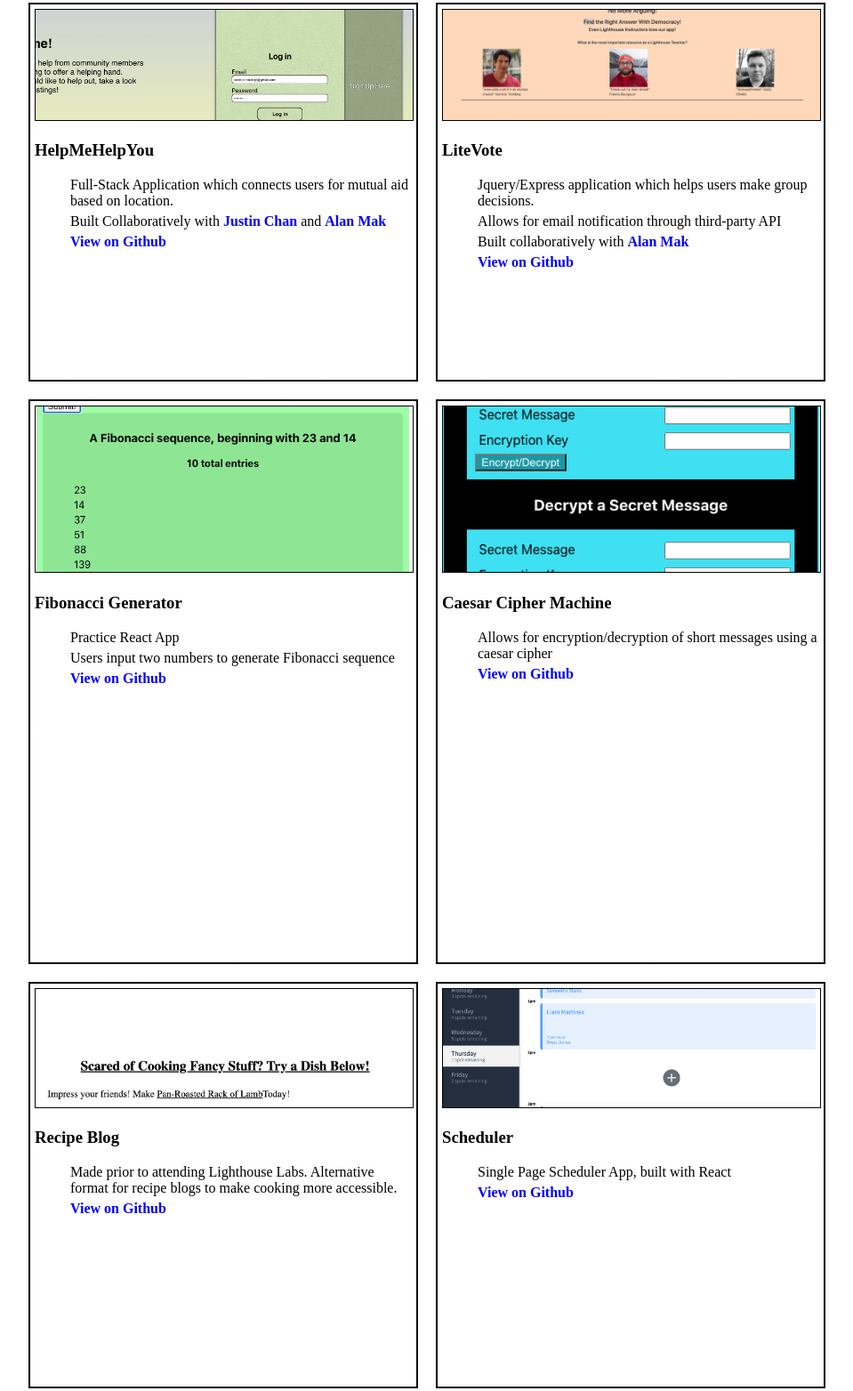
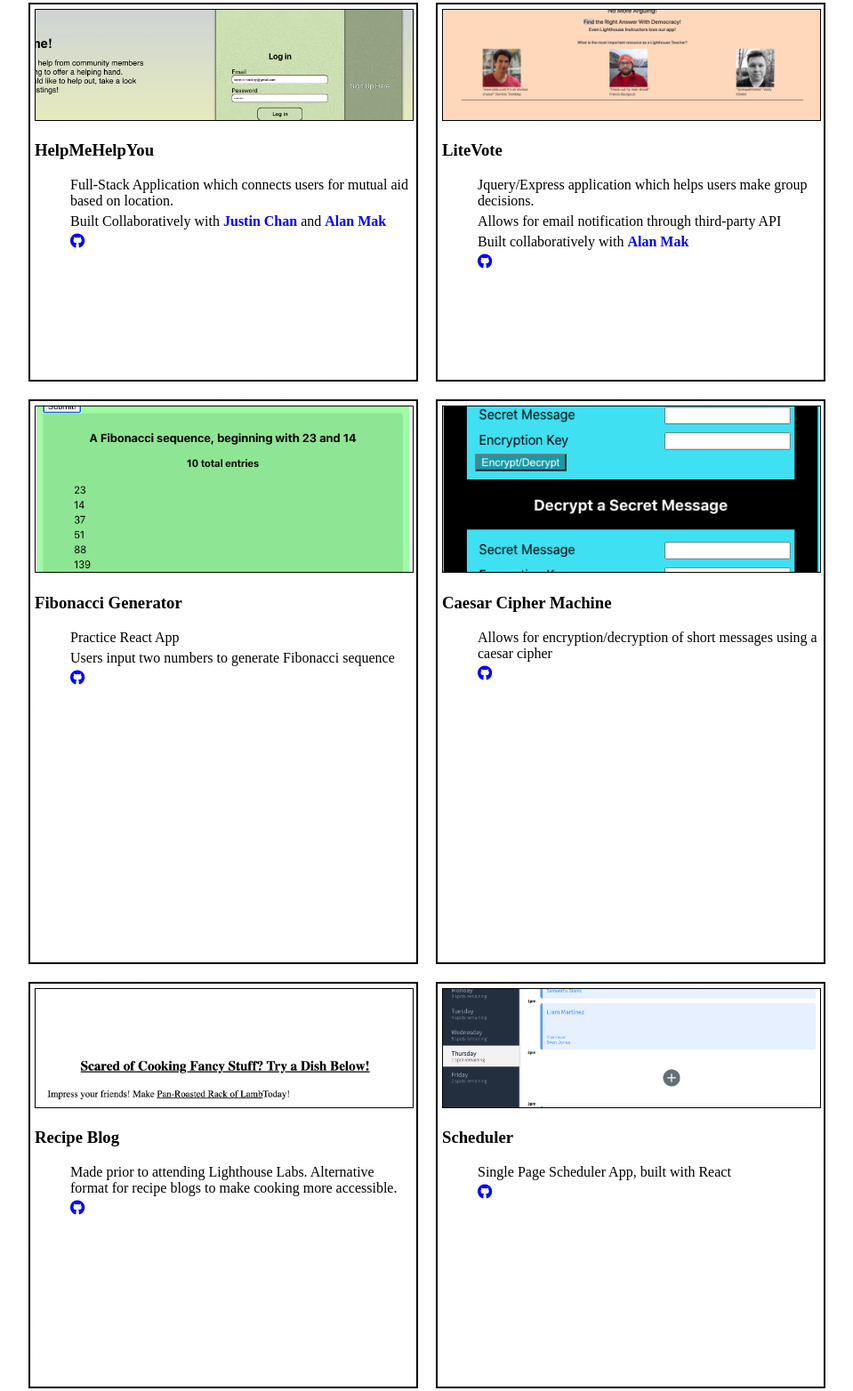
Before and after one commit to CD-Mackay/portfolio, a website: page index.html in a window 1280 px wide. Shown: the part 1227-2791 px from the top of the page at 89% size, without its empty margins (160-1119 px from the left). Drawn offline with Linux system fonts and the light colour scheme; files whose address does not match are found by name.

Commit message:
style icons

```diff
--- a/index.html
+++ b/index.html
@@ -81,7 +81,7 @@
           <ul>
             <li>Full-Stack Application which connects users for mutual aid based on location.</li>
             <li>Built Collaboratively with <a href="https://github.com/justinkwanchan" target="blank">Justin Chan</a> and <a href="https://github.com/alan-mak" target="blank">Alan Mak</a></li>
-            <li><a href="https://github.com/alan-mak/HelpMeHelpYou">View on Github</a></li>
+            <li><a href="https://github.com/alan-mak/HelpMeHelpYou"><i class="dark-icon fab fa-github"></i></a></li>
           </ul>
         </div>
         <div class="project-square">
@@ -91,7 +91,7 @@
             <li>Jquery/Express application which helps users make group decisions.</li>
             <li>Allows for email notification through third-party API</li>
             <li>Built collaboratively with <a href="https://github.com/alan-mak" target="blank">Alan Mak</a></li>
-            <li><a href="https://github.com/alan-mak/LiteVote" target="blank">View on Github</a></li>
+            <li><a href="https://github.com/alan-mak/LiteVote" target="blank"><i class="dark-icon fab fa-github"></i></a></li>
           </ul>
         </div>
         <div class="project-square">
@@ -100,7 +100,7 @@
           <ul>
             <li>Practice React App</li>
             <li>Users input two numbers to generate Fibonacci sequence</li>
-            <li><a href="https://github.com/CD-Mackay/fibonacci-generator" target="blank">View on Github</a></li>
+            <li><a href="https://github.com/CD-Mackay/fibonacci-generator" target="blank"><i class="dark-icon fab fa-github"></i></a></li>
           </ul>
         </div>
         <div class="project-square">
@@ -108,7 +108,7 @@
           <h3>Caesar Cipher Machine</h3>
           <ul>
             <li>Allows for encryption/decryption of short messages using a caesar cipher</li>
-            <li><a href="https://github.com/CD-Mackay/caesar-messaging" target="blank">View on Github</a></li>
+            <li><a href="https://github.com/CD-Mackay/caesar-messaging" target="blank"><i class="dark-icon fab fa-github"></i></a></li>
           </ul>
         </div>
         <div class="project-square">
@@ -116,7 +116,7 @@
           <h3>Recipe Blog</h3>
           <ul>
           <li>Made prior to attending Lighthouse Labs. Alternative format for recipe blogs to make cooking more accessible.</li>
-          <li><a href="https://github.com/CD-Mackay/Alternative-Recipe-Format" target="blank">View on Github </a></li>
+          <li><a href="https://github.com/CD-Mackay/Alternative-Recipe-Format" target="blank"><i class="dark-icon fab fa-github"></i></a></li>
           </ul>
         </div>
         <div class="project-square">
@@ -124,7 +124,7 @@
           <h3>Scheduler</h3>
           <ul>
             <li>Single Page Scheduler App, built with React</li>
-            <li><a href="https://github.com/CD-Mackay/scheduler">View on Github</a></li>
+            <li><a href="https://github.com/CD-Mackay/scheduler"><i class="dark-icon fab fa-github"></i></a></li>
           </ul>
         </div>
       </div>
--- a/style.css
+++ b/style.css
@@ -27,6 +27,10 @@ i {
   justify-content: space-around;
   width: 30vw;
   margin: auto;
+}
+
+.dark-icon {
+  color: blue;
 }
 
 html {
```
